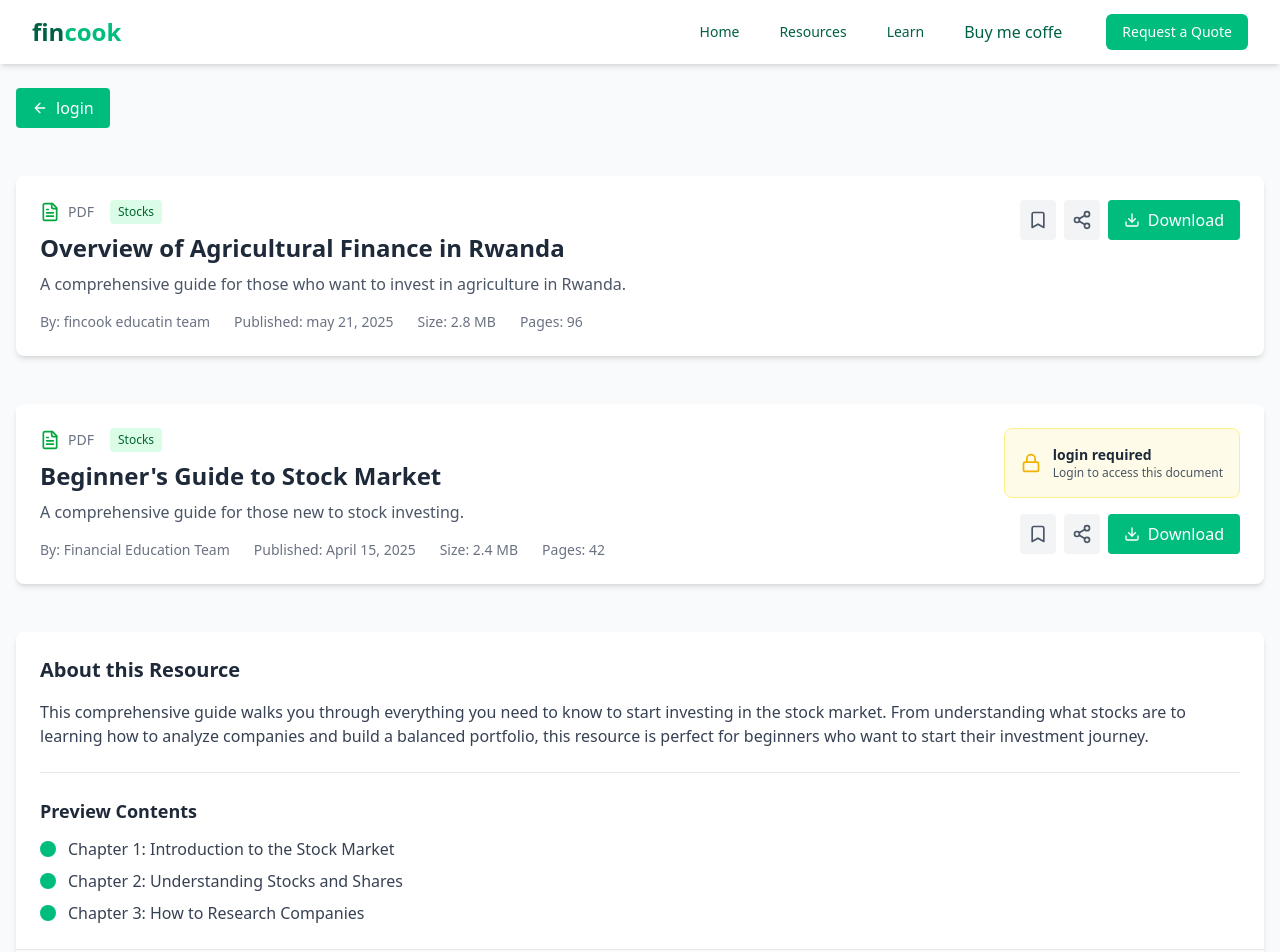
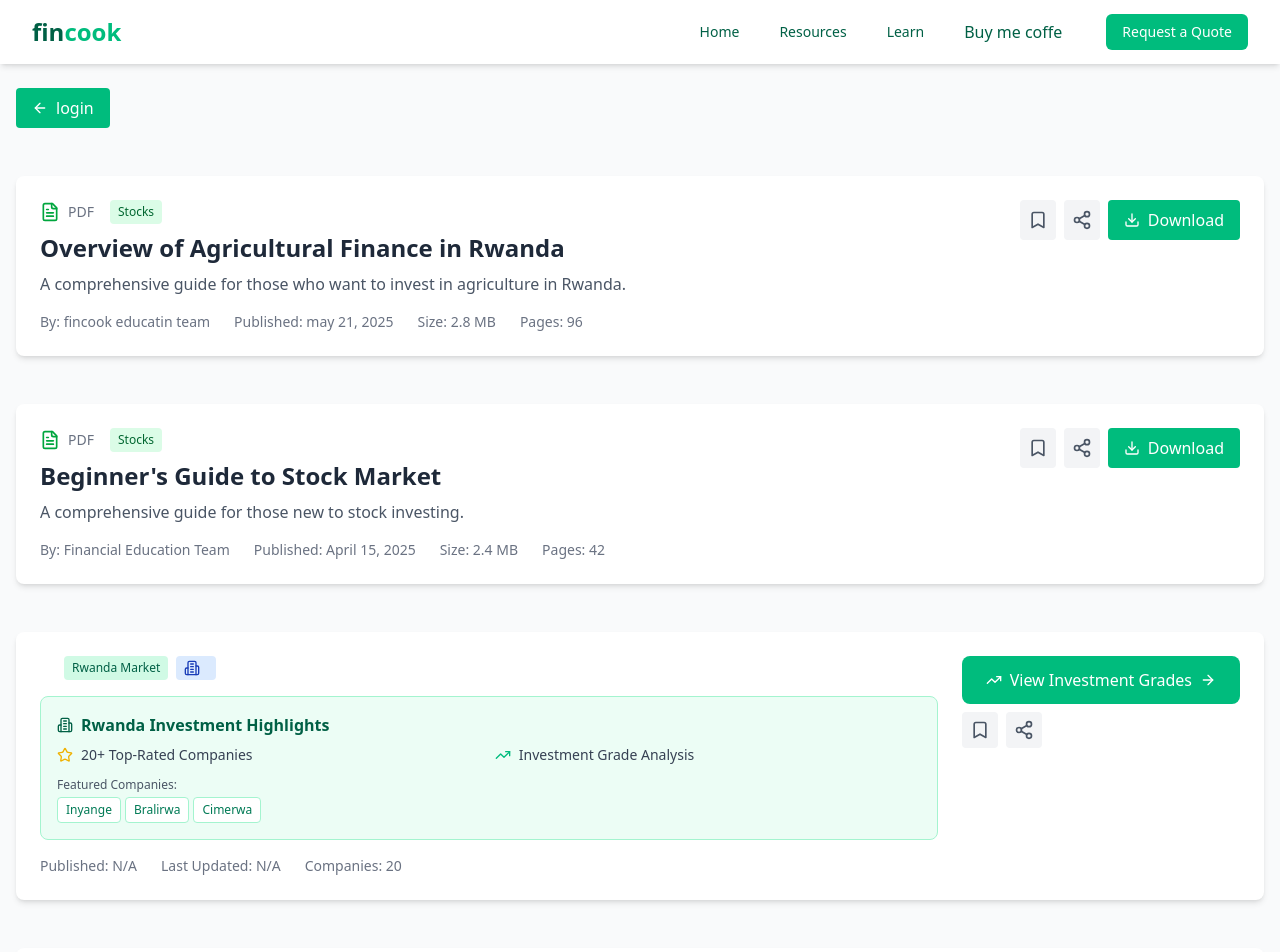
Before and after one commit to rukundowilson/fincook, a Next.js app in the folder fincook_client/: page /resources in a window 1280 px wide. Shown: the top 952 px of the page. Built offline with nearby package versions, Linux system fonts and the light colour scheme.

Commit message:
added a navigation to annual grades

```diff
--- /dev/null
+++ b/fincook_client/src/app/components/Toast.tsx
@@ -0,0 +1,59 @@
+import { useState } from "react";
+
+interface ToastProps{
+    message : string,
+    conditiion : boolean,
+    onclose : ()=> void
+}
+
+const Toast = ({ message, conditiion, onclose }: ToastProps) => {
+  const [visible, setVisible] = useState(true);
+  if (!visible) return null;
+
+  return (
+    <div
+      id="toast-success"
+      className="fixed bottom-5 right-5 flex items-center w-full max-w-xs p-4 mb-4 text-white bg-emerald-500 rounded-lg shadow-sm dark:text-white dark:bg-emerald-500"
+      role="alert"
+    >
+      <div className="inline-flex items-center justify-center shrink-0 w-8 h-8 text-green-500 bg-green-100 rounded-lg dark:bg-green-800 dark:text-green-200">
+        <svg
+          className="w-5 h-5"
+          aria-hidden="true"
+          xmlns="http://www.w3.org/2000/svg"
+          fill="currentColor"
+          viewBox="0 0 20 20"
+        >
+          <path d="M10 .5a9.5 9.5 0 1 0 9.5 9.5A9.51 9.51 0 0 0 10 .5Zm3.707 8.207-4 4a1 1 0 0 1-1.414 0l-2-2a1 1 0 0 1 1.414-1.414L9 10.586l3.293-3.293a1 1 0 0 1 1.414 1.414Z" />
+        </svg>
+        <span className="sr-only">Check icon</span>
+      </div>
+      <div className="ms-3 text-sm font-normal">{message || "unknown status"}.</div>
+      <button
+        type="button"
+        onClick={() => setVisible(false)}
+        className="ms-auto -mx-1.5 -my-1.5 bg-white text-gray-400 hover:text-gray-900 rounded-lg focus:ring-2 focus:ring-gray-300 p-1.5 hover:bg-gray-100 inline-flex items-center justify-center h-8 w-8 dark:text-gray-500 dark:hover:text-white dark:bg-gray-800 dark:hover:bg-gray-700"
+        aria-label="Close"
+      >
+        <span className="sr-only">Close</span>
+        <svg
+          className="w-3 h-3"
+          aria-hidden="true"
+          xmlns="http://www.w3.org/2000/svg"
+          fill="none"
+          viewBox="0 0 14 14"
+        >
+          <path
+            stroke="currentColor"
+            strokeLinecap="round"
+            strokeLinejoin="round"
+            strokeWidth="2"
+            d="m1 1 6 6m0 0 6 6M7 7l6-6M7 7l-6 6"
+          />
+        </svg>
+      </button>
+    </div>
+  );
+};
+
+export default Toast;
--- /dev/null
+++ b/fincook_client/src/app/components/grades/GradeCompanies.tsx
@@ -0,0 +1,193 @@
+import React from 'react';
+import { Lock, Bookmark, Share2, TrendingUp, Building2, Star, ArrowRight } from 'lucide-react';
+
+interface InvestmentResource {
+  id: string;
+  title: string;
+  description: string;
+  type: 'investment-guide' | 'market-analysis' | 'company-ratings';
+  category: string;
+  author: string;
+  publishDate: string;
+  isLocked: boolean;
+  companyCount: number;
+  topRatedCompanies: string[];
+  lastUpdated: string;
+}
+
+interface RwandaInvestmentGradesProps {
+  isLoggedIn: boolean;
+  isBookmarked: boolean;
+  onNavigateToGrades: () => void;
+  onBookmark: () => void;
+  onShare: () => void;
+  onLogin: () => void;
+
+}
+
+const RwandaInvestmentGrades: React.FC<RwandaInvestmentGradesProps> = ({
+  isLoggedIn,
+  isBookmarked,
+  onNavigateToGrades,
+  onBookmark,
+  onShare,
+  onLogin
+}) => {
+  const getResourceIcon = (type: string) => {
+    switch (type) {
+      case 'investment-guide':
+        return <TrendingUp className="h-6 w-6 text-emerald-500" />;
+      case 'market-analysis':
+        return <Building2 className="h-6 w-6 text-blue-500" />;
+      case 'company-ratings':
+        return <Star className="h-6 w-6 text-yellow-500" />;
+      default:
+        return <TrendingUp className="h-6 w-6 text-emerald-500" />;
+    }
+  };
+
+  const explainGrade = {
+    companyCount: 20,
+    topRatedCompanies: ['Inyange', "Bralirwa", "Cimerwa"],
+    lastUpdated: 'N/A',
+    publishDate: 'N/A',
+    isLocked: true,
+  }
+
+  const handleNavigateToGrades = () => {
+    if (!isLoggedIn && explainGrade.isLocked) {
+      onLogin();
+      return;
+    }
+    onNavigateToGrades();
+  };
+
+  return (
+    <div className="mx-auto px-4 py-6">
+      <div className="bg-white rounded-lg shadow-md p-6">
+        <div className="flex flex-col md:flex-row justify-between">
+          <div className="flex-1">
+            <div className="flex items-center mb-2">
+              {/* {getResourceIcon(explainGrade.type)} */}
+              <span className="ml-2 text-sm text-gray-500 uppercase"></span>
+              <span className="ml-4 text-xs bg-emerald-100 text-emerald-800 px-2 py-1 rounded">
+                Rwanda Market
+              </span>
+              <span className="ml-2 text-xs bg-blue-100 text-blue-800 px-2 py-1 rounded">
+                {/* {explainGrade.category} */}
+                <Building2 className="h-4 w-4 mr-2" />
+              </span>
+            </div>
+
+            <h1 className="text-2xl font-bold text-gray-800 mb-2">
+                {/* {explainGrade.title} */}
+            </h1>
+            <p className="text-gray-600 mb-4">
+                {/* {explainGrade.description} */}
+            </p>
+
+            {/* Investment Highlights */}
+            <div className="bg-emerald-50 border border-emerald-200 rounded-lg p-4 mb-4">
+              <h3 className="font-semibold text-emerald-800 mb-2 flex items-center">
+                <Building2 className="h-4 w-4 mr-2" />
+                Rwanda Investment Highlights
+              </h3>
+              <div className="grid grid-cols-1 md:grid-cols-2 gap-3 text-sm">
+                <div className="flex items-center text-gray-700">
+                  <Star className="h-4 w-4 text-yellow-500 mr-2" />
+                  <span>{explainGrade.companyCount}+ Top-Rated Companies</span>
+                </div>
+                <div className="flex items-center text-gray-700">
+                  <TrendingUp className="h-4 w-4 text-emerald-500 mr-2" />
+                  <span>Investment Grade Analysis</span>
+                </div>
+              </div>
+
+              {explainGrade.topRatedCompanies.length > 0 && (
+                <div className="mt-3">
+                  <p className="text-xs text-gray-600 mb-1">Featured Companies:</p>
+                  <div className="flex flex-wrap gap-1">
+                    {explainGrade.topRatedCompanies.slice(0, 3).map((company, index) => (
+                      <span key={index} className="text-xs bg-white text-emerald-700 px-2 py-1 rounded border border-emerald-200">
+                        {company}
+                      </span>
+                    ))}
+                    {explainGrade.topRatedCompanies.length > 3 && (
+                      <span className="text-xs text-emerald-600">
+                        +{explainGrade.topRatedCompanies.length - 3} more
+                      </span>
+                    )}
+                  </div>
+                </div>
+              )}
+            </div>
+
+            <div className="flex flex-wrap text-sm text-gray-500 gap-x-6 gap-y-2">
+              {/* <span>By: {explainGrade.author}</span> */}
+              <span>Published: {explainGrade.publishDate}</span>
+              <span>Last Updated: {explainGrade.lastUpdated}</span>
+              <span>Companies: {explainGrade.companyCount}</span>
+            </div>
+          </div>
+
+          <div className="mt-6 md:mt-0 flex flex-col md:items-end md:ml-6">
+            {!isLoggedIn && explainGrade.isLocked ? (
+              <div className="flex items-center mb-4 bg-yellow-50 p-4 rounded-lg border border-yellow-200">
+                <Lock className="h-5 w-5 text-yellow-500 mr-3" />
+                <div>
+                  <h3 className="text-sm font-semibold text-gray-800">Login Required</h3>
+                  <p className="text-xs text-gray-600">Access exclusive investment grades and company analysis</p>
+                </div>
+              </div>
+            ) : null}
+
+            <div className="flex flex-col space-y-2 w-full md:w-auto">
+              {/* Main CTA Button */}
+              <button
+                onClick={handleNavigateToGrades}
+                className="flex items-center justify-center bg-emerald-500 hover:bg-emerald-600 text-white px-6 py-3 rounded-lg font-medium transition-colors"
+              >
+                {!isLoggedIn && explainGrade.isLocked ? (
+                  <>
+                    <Lock className="h-4 w-4 mr-2" />
+                    Login to View Grades
+                  </>
+                ) : (
+                  <>
+                    <TrendingUp className="h-4 w-4 mr-2" />
+                    View Investment Grades
+                    <ArrowRight className="h-4 w-4 ml-2" />
+                  </>
+                )}
+              </button>
+
+              {/* Secondary Actions */}
+              <div className="flex space-x-2">
+                <button
+                  onClick={onBookmark}
+                  className={`p-2 rounded ${
+                    isBookmarked
+                      ? 'bg-emerald-100 text-emerald-700'
+                      : 'bg-gray-100 text-gray-600'
+                  } hover:bg-emerald-200 transition-colors`}
+                  title="Bookmark this resource"
+                >
+                  <Bookmark className="h-5 w-5" />
+                </button>
+                <button
+                  onClick={onShare}
+                  className="p-2 rounded bg-gray-100 text-gray-600 hover:bg-gray-200 transition-colors"
+                  title="Share this resource"
+                >
+                  <Share2 className="h-5 w-5" />
+                </button>
+              </div>
+            </div>
+          </div>
+        </div>
+      </div>
+    </div>
+  );
+};
+
+export default RwandaInvestmentGrades;
--- a/fincook_client/src/app/resources/page.tsx
+++ b/fincook_client/src/app/resources/page.tsx
@@ -8,13 +8,14 @@ import Nav from '@/app/components/Nav';
 import Footer from '../components/Footer';
 import Cta from "../components/Cta&quote"
 import Toast from '../components/Toast';
+import RwandaInvestmentGrades from '@/app/components/grades/GradeCompanies';
 
 interface ResourcePageProps {
   resourceId?: string;
 }
 
 export default function SingleResourcePage({ resourceId = '1' }: ResourcePageProps) {
-  const [isLoggedIn, setIsLoggedIn] = useState<boolean>(false);
+  const [isLoggedIn, setIsLoggedIn] = useState<boolean>(true);
   const [isBookmarked, setIsBookmarked] = useState<boolean>(false);
   const [toastMessage, setToastMessage] = useState<string>('');
   const [toastCondition, setToastCondition] = useState<boolean>(false);
@@ -177,6 +178,7 @@ export default function SingleResourcePage({ resourceId = '1' }: ResourcePagePro
       </div>
 
       {/* Resource login required */}
+
       <div className="mx-auto px-4 py-6">
         <div className="bg-white rounded-lg shadow-md p-6">
           <div className="flex flex-col md:flex-row justify-between">
@@ -227,6 +229,16 @@ export default function SingleResourcePage({ resourceId = '1' }: ResourcePagePro
           </div>
         </div>
       </div>
+
+      {/* grading component */}
+      <RwandaInvestmentGrades
+        isLoggedIn={isLoggedIn}
+        isBookmarked={isBookmarked}
+        onNavigateToGrades={() => {}}
+        onBookmark={handleBookmark}
+        onShare={() => {}}
+        onLogin ={handleLoginClick}
+      />
 
       {/* Content Preview and Login CTA */}
       <div className="mx-auto px-4 py-6">
```
